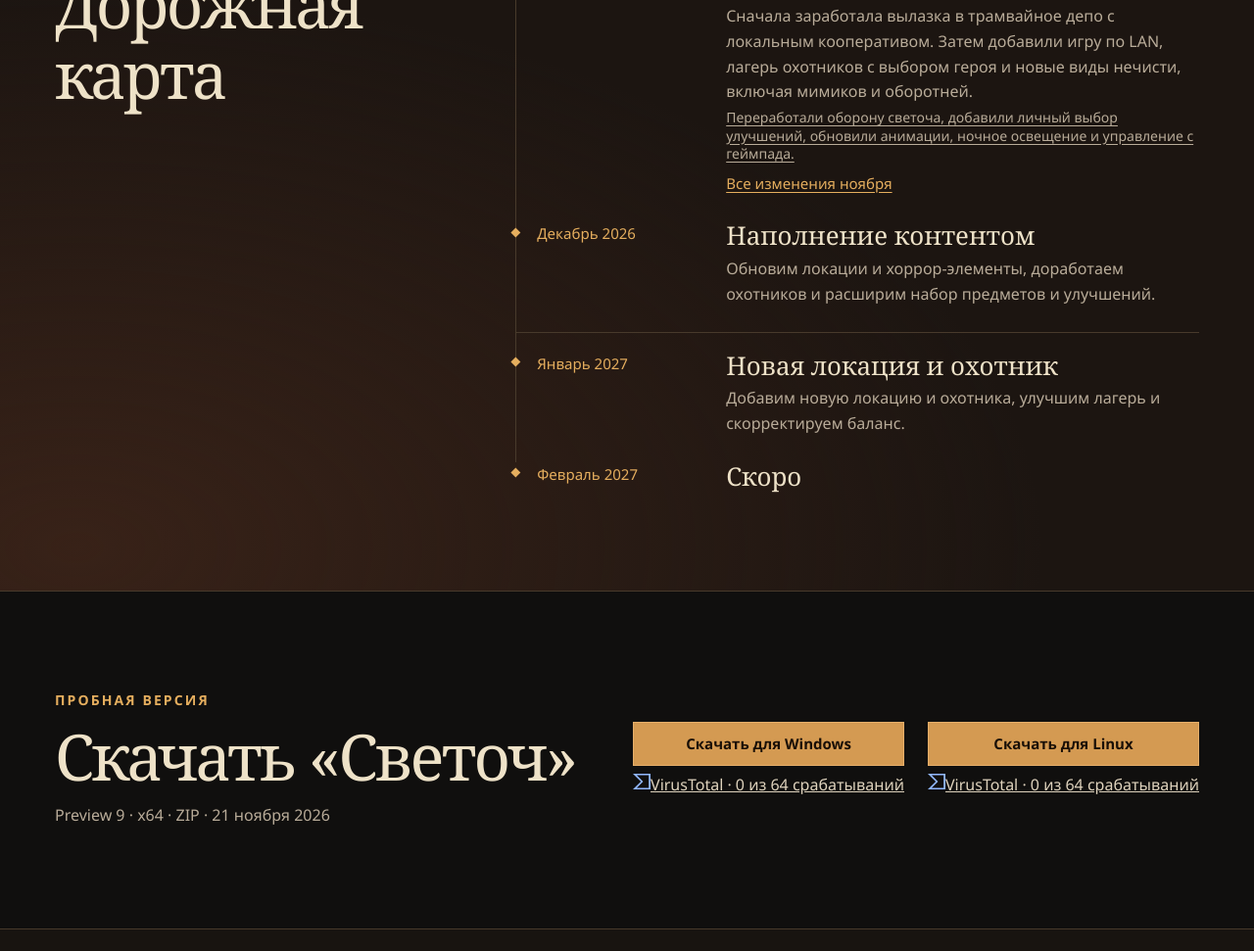
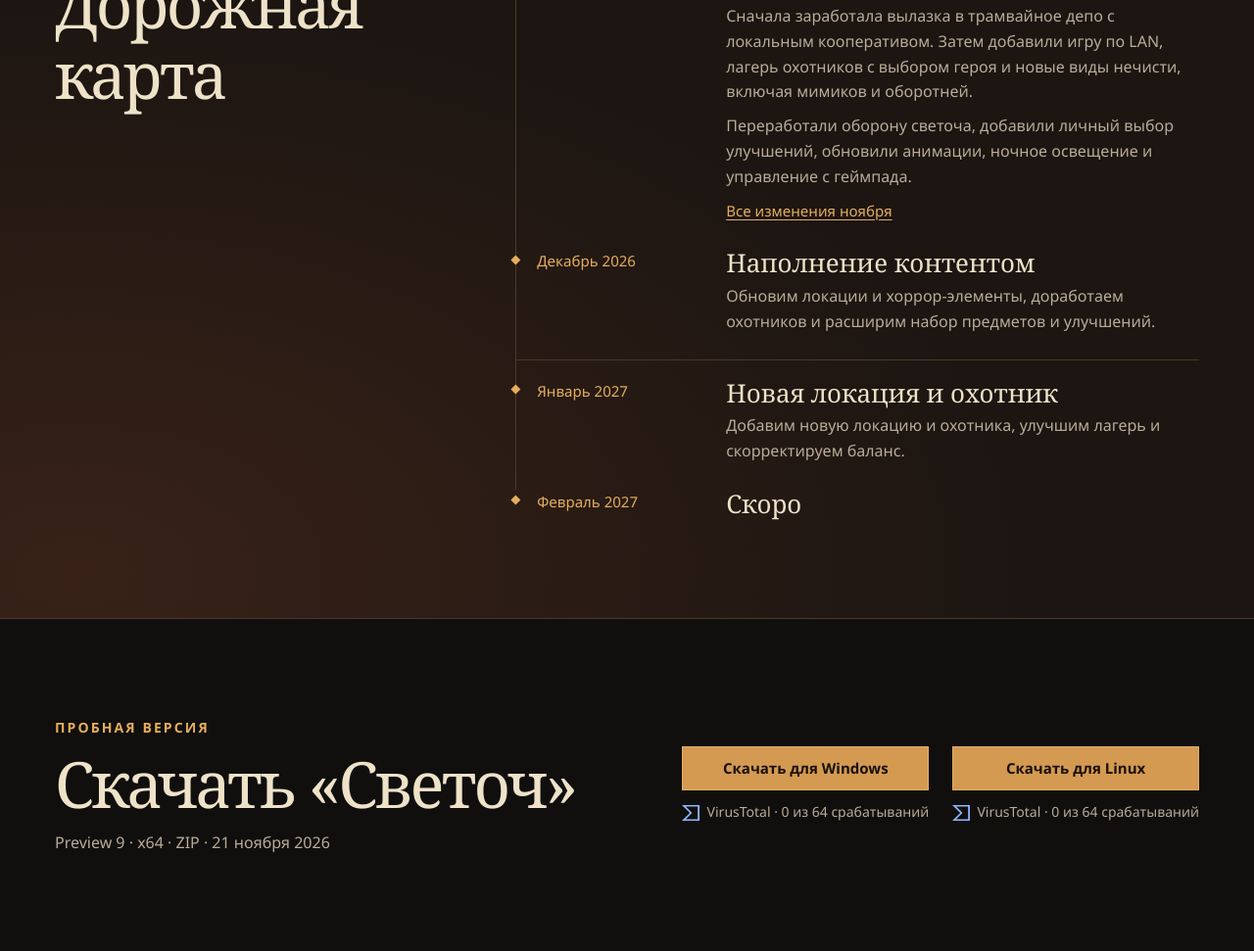
Before and after one commit to ramzeka/Svetoch-site, a plain HTML site: page dist/index.html in a window 1280 px wide. Shown: the part 3677-4648 px from the top of the page at 98% size. Drawn offline with Linux system fonts and the light colour scheme.

Commit message:
Align VirusTotal reports under the platform buttons

```diff
--- a/dist/index.html
+++ b/dist/index.html
@@ -7,7 +7,7 @@
   <meta name="description" content="Светоч — кооперативный экшен-роглайт с элементами хоррора для 1–4 игроков. Скриншоты, механики, сборка для Windows и планы на релиз в 2027 году.">
   <title>Светоч — кооперативный экшен-роглайт</title>
   <link rel="icon" href="assets/icon.png" type="image/png">
-  <link rel="stylesheet" href="site.css?v=preview-9-history">
+  <link rel="stylesheet" href="site.css?v=scan-report-layout">
   <script src="site.js" defer></script>
 </head>
 <body>
--- a/dist/site.css
+++ b/dist/site.css
@@ -127,10 +127,7 @@ dialog::backdrop { background: #080707ec; }
 .roadmap-list .roadmap-new-year::before { inset-block-start: 1.63rem; }
 .roadmap-list time { color: var(--amber); font-size: .94rem; }
 .roadmap-list h3 { margin: 0 0 .45rem; }
-.roadmap-list p + p, .roadmap-list p + .scan-report { display: inline-flex; align-items: center; gap: .45rem; min-height: 2rem; max-width: 100%; color: var(--quiet); font-size: .875rem; line-height: 1.3; text-decoration: underline; text-underline-offset: .23em; }
-.scan-report svg { flex: none; color: #91b7ff; }
-.scan-report:hover { color: var(--paper); }
-.text-link { margin-top: .55rem; }
+.roadmap-list p + p, .roadmap-list p + .text-link { margin-top: .55rem; }
 .roadmap-list .text-link { display: inline-block; }
 .roadmap-list li:last-child h3 { margin-bottom: 0; }
 @media (max-width: 520px) {
@@ -145,6 +142,9 @@ dialog::backdrop { background: #080707ec; }
 @media (max-width: 550px) {
   .download-platforms { grid-template-columns: minmax(0, 1fr); width: 100%; }
 }
+.download-actions .scan-report { display: inline-flex; justify-self: center; align-items: center; gap: .45rem; min-height: 2rem; max-width: 100%; color: var(--quiet); font-size: .875rem; line-height: 1.3; text-decoration: none; }
+.scan-report svg { flex: none; color: #91b7ff; }
+.scan-report:hover, .scan-report:focus-visible { color: var(--paper); text-decoration: underline; text-underline-offset: .23em; }
 .text-link { color: var(--amber); text-underline-offset: .23em; font-size: .94rem; }
 .text-link:hover { color: var(--paper); }
 .footer { background: #181410; border-top: 1px solid var(--line); }
```
